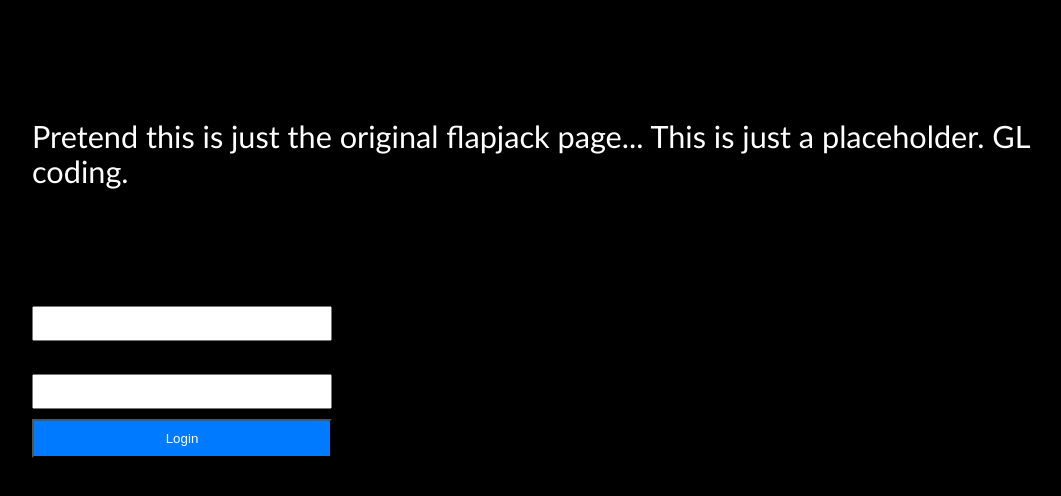
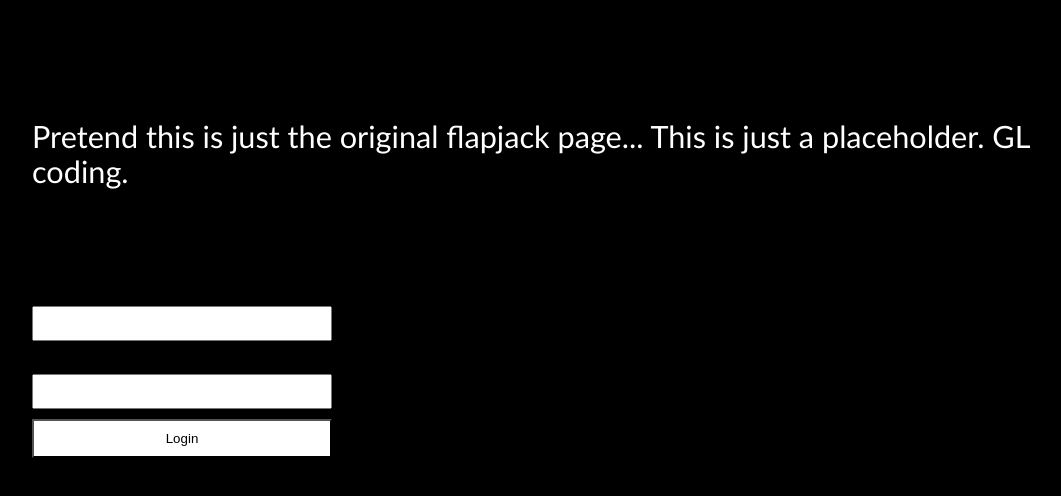
Before and after one commit to TheGoldenStudios/flapjck-test, a website: page index.html in a window 1280 px wide. Shown: the whole page, without its empty margins (72-1133 px from the left). Drawn offline with Linux system fonts and the light colour scheme; a web font is replaced by a local one.

Commit message:
Update index.html

```diff
--- a/index.html
+++ b/index.html
@@ -259,8 +259,8 @@
 
         button {
             padding: 10px;
-            background-color: #007bff;
-            color: #fff;
+            background-color: #ffffff;
+            color: #000000;
             cursor: pointer;
         }
 
```
